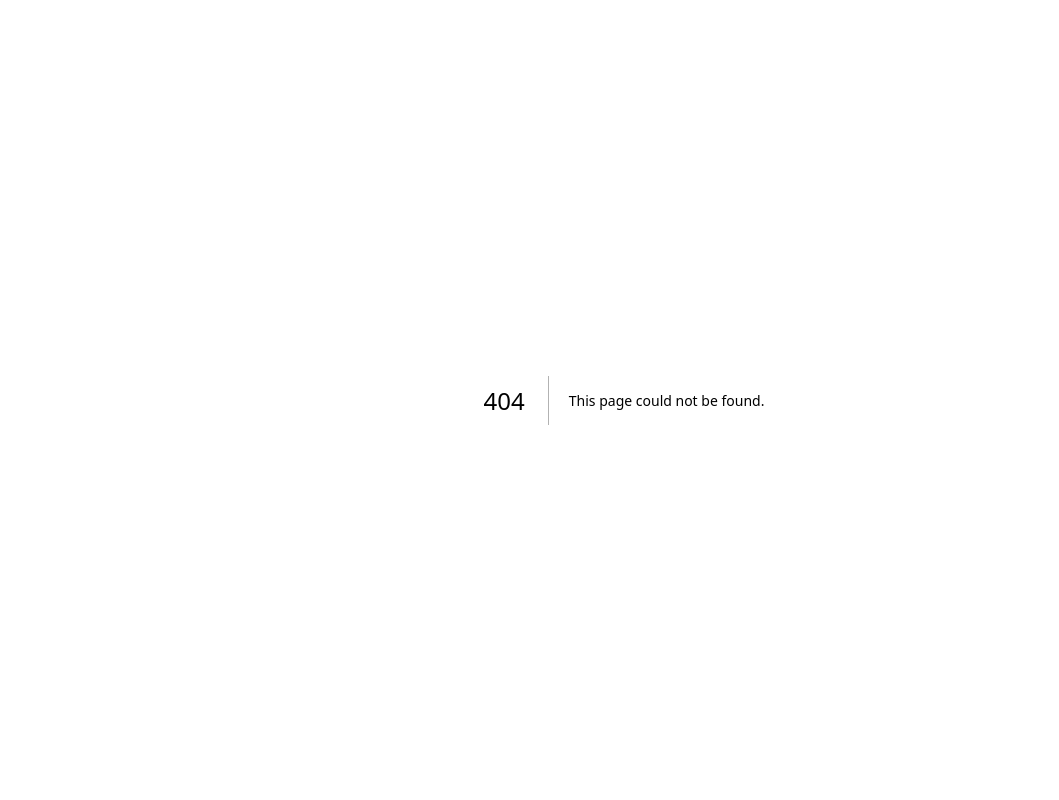
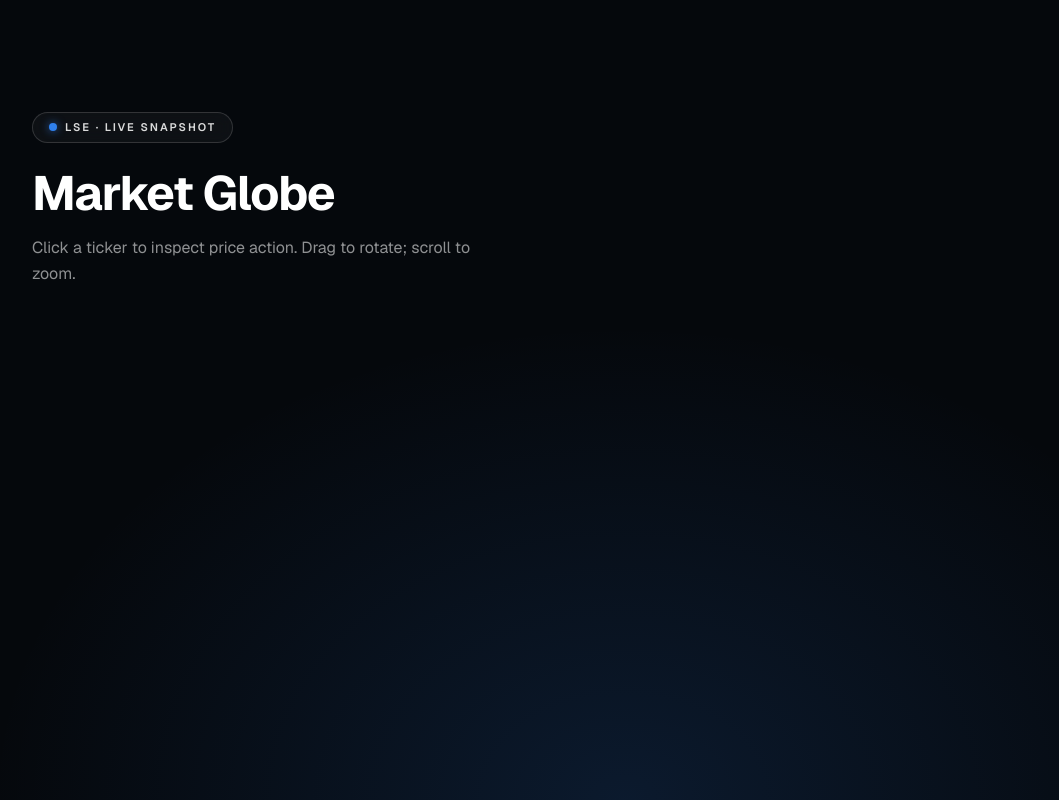
Before and after one commit to arshartisan/equivest-landing, a Next.js app: page /globe in a window 1280 px wide. Before the commit this address had no page. Shown: the whole page, without its empty margins (16-1075 px from the left). Built offline with nearby package versions, Linux system fonts and the light colour scheme; no server answers.

Commit message:
feat: add GlobePage component with interactive MarketGlobe visualization and metadata

```diff
--- /dev/null
+++ b/app/globe/page.tsx
@@ -0,0 +1,35 @@
+import type { Metadata } from "next";
+import MarketGlobeClient from "@/components/MarketGlobe/MarketGlobeClient";
+
+export const metadata: Metadata = {
+  title: "Market Globe · Equivest",
+  description:
+    "Interactive geodesic view of LSE-listed securities - gainers, losers, and live sentiment across the index.",
+};
+
+export default function GlobePage() {
+  return (
+    <section className="relative min-h-svh w-full overflow-hidden bg-[#05080C]">
+      <div className="pointer-events-none absolute inset-0 z-0">
+        <div className="absolute inset-x-0 bottom-0 h-[60%] bg-[radial-gradient(ellipse_at_bottom,rgba(47,128,237,0.15),transparent_70%)]" />
+      </div>
+
+      <header className="pointer-events-none absolute top-0 left-0 z-10 px-8 pt-28 md:px-12">
+        <div className="pointer-events-auto inline-flex items-center gap-2 rounded-full border border-white/15 bg-white/[0.04] px-4 py-1.5 text-[11px] font-semibold uppercase tracking-[0.18em] text-white/85 backdrop-blur">
+          <span className="h-2 w-2 rounded-full bg-primary shadow-[0_0_8px_rgba(47,128,237,0.7)]" />
+          LSE · Live Snapshot
+        </div>
+        <h1 className="mt-5 max-w-xl text-4xl leading-tight font-bold tracking-tight text-white md:text-5xl">
+          Market Globe
+        </h1>
+        <p className="mt-3 max-w-md text-sm leading-relaxed text-white/55 md:text-base">
+          Click a ticker to inspect price action. Drag to rotate; scroll to zoom.
+        </p>
+      </header>
+
+      <div className="absolute inset-0 z-0">
+        <MarketGlobeClient mode="interactive" />
+      </div>
+    </section>
+  );
+}
```
